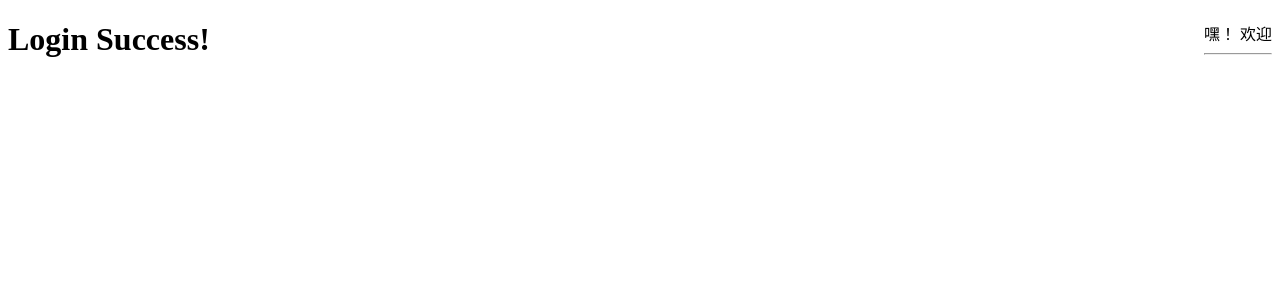
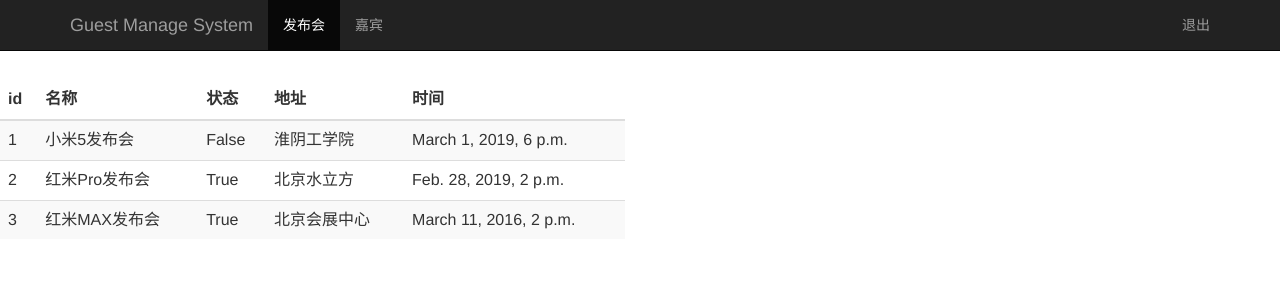
Before and after one commit to zhaiyujiahaokeai/guest, a Django app: page /event_manage/ in a window 1280 px wide. Shown: the top 300 px of the page. Run offline with Django 3.2, Linux system fonts and the light colour scheme; a user stored in the database is signed in; data comes from the database, SQL or seed files in the repository; some libraries are stand-ins or nearby versions.

Commit message:
首页实现发布会列表的功能

```diff
--- a/sign/templates/event_manage.html
+++ b/sign/templates/event_manage.html
@@ -1,13 +1,54 @@
-<!DOCTYPE html>
-<html lang="en">
+<html lang="zh-CN">
 <head>
-    <meta charset="UTF-8">
-    <title>Event Manage Page</title>
+    {% load bootstrap3 %}
+    {% bootstrap_css %}
+    {% bootstrap_javascript %}
+    <title>Guest Manage</title>
 </head>
-<body>
-    <div style="float: right;">
-        <a>嘿！{{ user }} 欢迎</a><hr/>
-    </div>
-    <h1>Login Success!</h1>
+
+<body role="document">
+    <!-- 导航栏 -->
+    <nav class="navbar navbar-inverse navbar-fixed-top">
+      <div class="container">
+        <div class="navbar-header">
+          <a class="navbar-brand" href="/event_manage/">Guest Manage System</a>
+        </div>
+        <div id="navbar" class="collapse navbar-collapse">
+          <ul class="nav navbar-nav">
+            <li class="active"><a href="#">发布会</a></li>
+            <li><a href="/guest_manage/">嘉宾</a></li>
+          </ul>
+          <ul class="nav navbar-nav navbar-right">
+           <li><a href="#">{{user}}</a></li>
+           <li><a href="/logout/">退出</a></li>
+         </ul>
+        </div>
+      </div>
+    </nav>
+
+      <!--发布会列表-->
+      <div class="row" style="padding-top: 80px;">
+        <div class="col-md-6">
+          <table class="table table-striped">
+              <thead>
+              <tr>
+                  <th>id</th><th>名称</th><th>状态</th><th>地址</th><th>时间</th>
+              </tr>
+              </thead>
+              <tbody>
+              {% for event in events %}
+              <tr>
+              <td>{{ event.id }}</td>
+              <td>{{ event.name }}</td>
+              <td>{{ event.status }}</td>
+              <td>{{ event.address }}</td>
+              <td>{{ event.start_time }}</td>
+              </tr>
+              {% endfor %}
+
+              </tbody>
+          </table>
+        </div>
+      </div>
 </body>
 </html>
--- a/sign/views.py
+++ b/sign/views.py
@@ -2,7 +2,7 @@
 from django.http import HttpResponseRedirect
 from django.contrib import auth
 from django.contrib.auth.decorators import login_required
-
+from sign.models import Event
 
 def index(request):           # 登录表单
     return render(request, "index.html")
@@ -23,6 +23,7 @@
 
 
 @login_required
-def event_manage(request):
+def event_manage(request):   # 发布会管理
+    event_list = Event.objects.all()
     username = request.session.get('user', '')  # 读取浏览器session
-    return render(request, "event_manage.html", {"user": username})
+    return render(request, "event_manage.html", {"user": username,"events":event_list})
```
